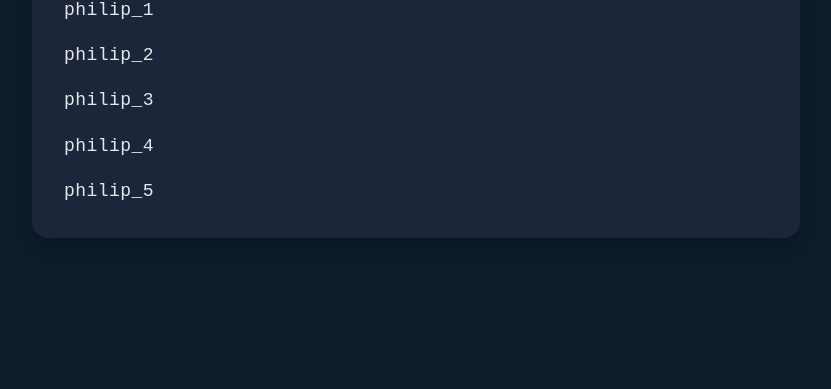
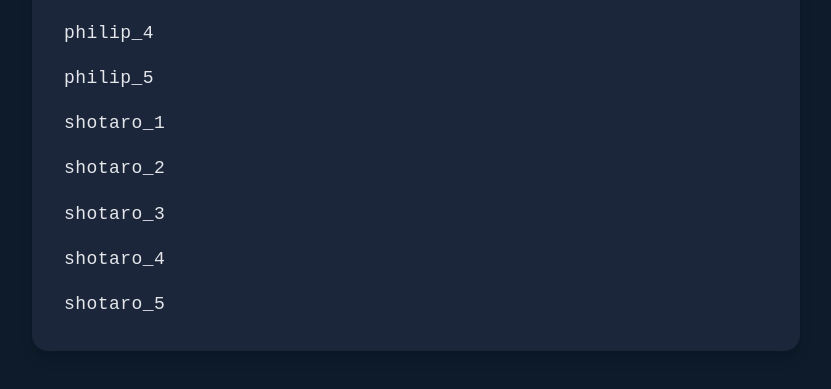
Before and after one commit to MR4541/e04vmp4, a plain HTML site: page index.html in a window 1280 px wide. Shown: the part 331-720 px from the top of the page, without its empty margins (224-1055 px from the left). Drawn offline with nearby package versions, Linux system fonts and the light colour scheme.

Commit message:
edit index.html

```diff
--- a/index.html
+++ b/index.html
@@ -33,6 +33,11 @@
       <p><a href="./philip_3.html">philip_3</a></p>
       <p><a href="./philip_4.html">philip_4</a></p>
       <p><a href="./philip_5.html">philip_5</a></p>
+      <p><a href="./shotaro_1.html">shotaro_1</a></p>
+      <p><a href="./shotaro_2.html">shotaro_2</a></p>
+      <p><a href="./shotaro_3.html">shotaro_3</a></p>
+      <p><a href="./shotaro_4.html">shotaro_4</a></p>
+      <p><a href="./shotaro_5.html">shotaro_5</a></p>
     </div>
 
   </div>
```
